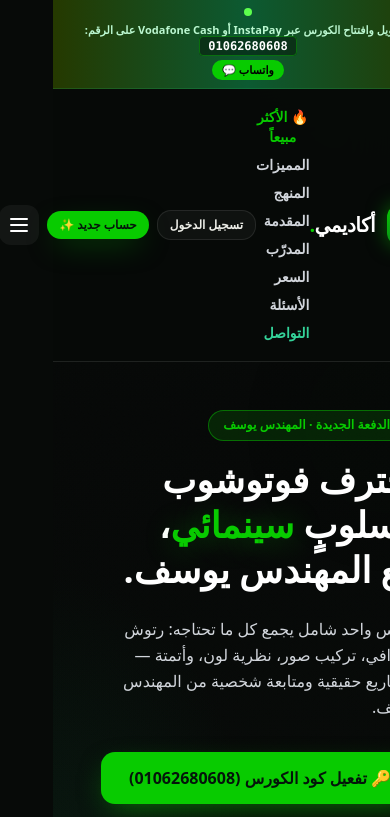
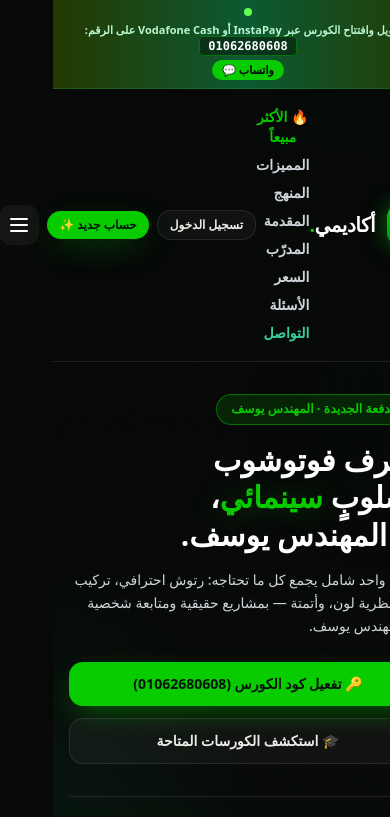
Before and after one commit to Ghannam5/yg-photoshop-academy, a website: page public/index.html in a window 390 px wide. Shown: the top 817 px of the page. Drawn offline with nearby package versions, Linux system fonts and the light colour scheme; no server answers; a small style sheet from the web is missing.

Commit message:
Add express.json() body parsing to api/index.ts and enhance mobile responsive layout

```diff
--- a/api/index.ts
+++ b/api/index.ts
@@ -18,6 +18,9 @@
       new ExpressAdapter(server),
       { logger: ['error', 'warn', 'log'] }
     );
+
+    app.use(express.json({ limit: '50mb' }));
+    app.use(express.urlencoded({ limit: '50mb', extended: true }));
 
     app.setGlobalPrefix('api', { exclude: ['health', 'metrics'] });
     app.enableVersioning({ type: VersioningType.URI, defaultVersion: '1' });
--- a/public/index.html
+++ b/public/index.html
@@ -104,29 +104,29 @@
     <!-- =================================================================== -->
     <!-- PAGE 1: CINEMATIC LANDING (HOME WITH TOP 3 BEST-SELLERS) -->
     <!-- =================================================================== -->
-    <section id="page-home" class="page-view py-12 px-6 md:px-12 max-w-7xl mx-auto">
+    <section id="page-home" class="page-view py-8 sm:py-12 px-4 sm:px-8 md:px-12 max-w-7xl mx-auto">
 
       <!-- HERO GRID WITH STUNNING VISUAL EFFECTS -->
-      <div class="grid grid-cols-1 lg:grid-cols-2 gap-12 items-center mb-20">
+      <div class="grid grid-cols-1 lg:grid-cols-2 gap-8 lg:gap-12 items-center mb-12 sm:mb-20">
         <div>
           <span class="badge-neon mb-4">
             <span class="w-2 h-2 rounded-full bg-[#08CB00] animate-ping"></span>
             الدفعة الجديدة · المهندس يوسف
           </span>
 
-          <h1 class="text-4xl md:text-6xl font-black text-white leading-tight mb-6">
+          <h1 class="text-3xl sm:text-4xl md:text-6xl font-black text-white leading-tight mb-4 sm:mb-6">
             احترف فوتوشوب<br>بأسلوبٍ <span class="text-gradient-green">سينمائي</span>،<br>مع المهندس يوسف.
           </h1>
 
-          <p class="text-gray-300 text-base md:text-lg mb-8 leading-relaxed max-w-xl">
+          <p class="text-gray-300 text-sm sm:text-base md:text-lg mb-6 sm:mb-8 leading-relaxed max-w-xl">
             كورس واحد شامل يجمع كل ما تحتاجه: رتوش احترافي، تركيب صور، نظرية لون، وأتمتة — بمشاريع حقيقية ومتابعة شخصية من المهندس يوسف.
           </p>
 
-          <div class="flex flex-wrap gap-4 mb-10">
-            <button onclick="App.openRedeemModal()" class="btn btn-primary text-base py-3.5 px-7">
+          <div class="flex flex-col sm:flex-row gap-3 sm:gap-4 mb-8 sm:mb-10">
+            <button onclick="App.openRedeemModal()" class="btn btn-primary text-sm sm:text-base py-3 sm:py-3.5 px-5 sm:px-7 justify-center">
               🔑 تفعيل كود الكورس (01062680608)
             </button>
-            <button onclick="App.showPage('courses')" class="btn btn-ghost text-base py-3.5 px-6">
+            <button onclick="App.showPage('courses')" class="btn btn-ghost text-sm sm:text-base py-3 sm:py-3.5 px-5 sm:px-6 justify-center">
               🎓 استكشف الكورسات المتاحة
             </button>
           </div>
```
